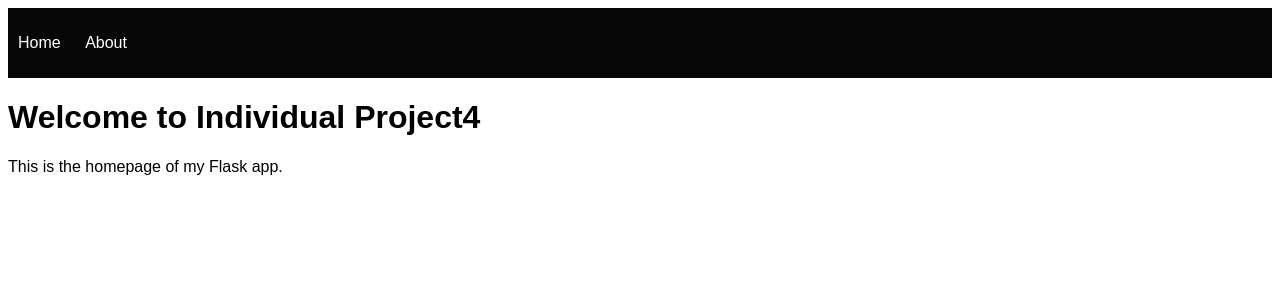
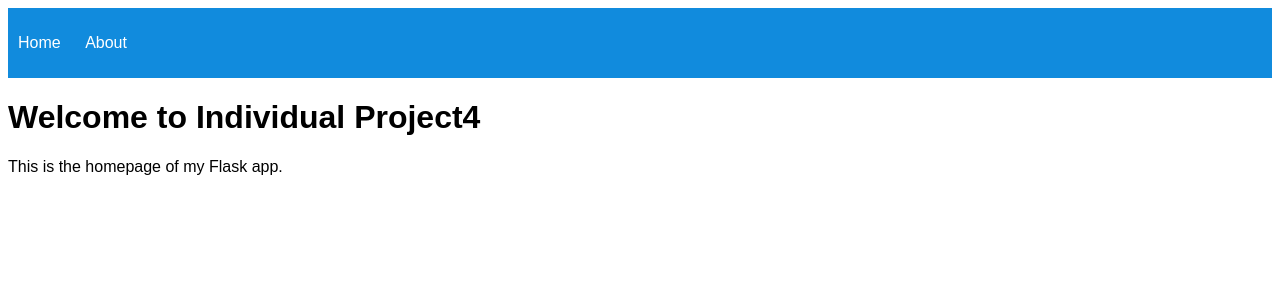
Before and after one commit to nogibjj/individual-project4-zg105, a Flask app: page / in a window 1280 px wide. Shown: the top 300 px of the page. Run offline with Flask 3, Linux system fonts and the light colour scheme.

Commit message:
final commit

```diff
--- a/static/style.css
+++ b/static/style.css
@@ -4,7 +4,7 @@ body {
 }
 
 header {
-    background-color: #070707;
+    background-color: #118bdd;
     color: #fff;
     padding: 10px;
 }
```
